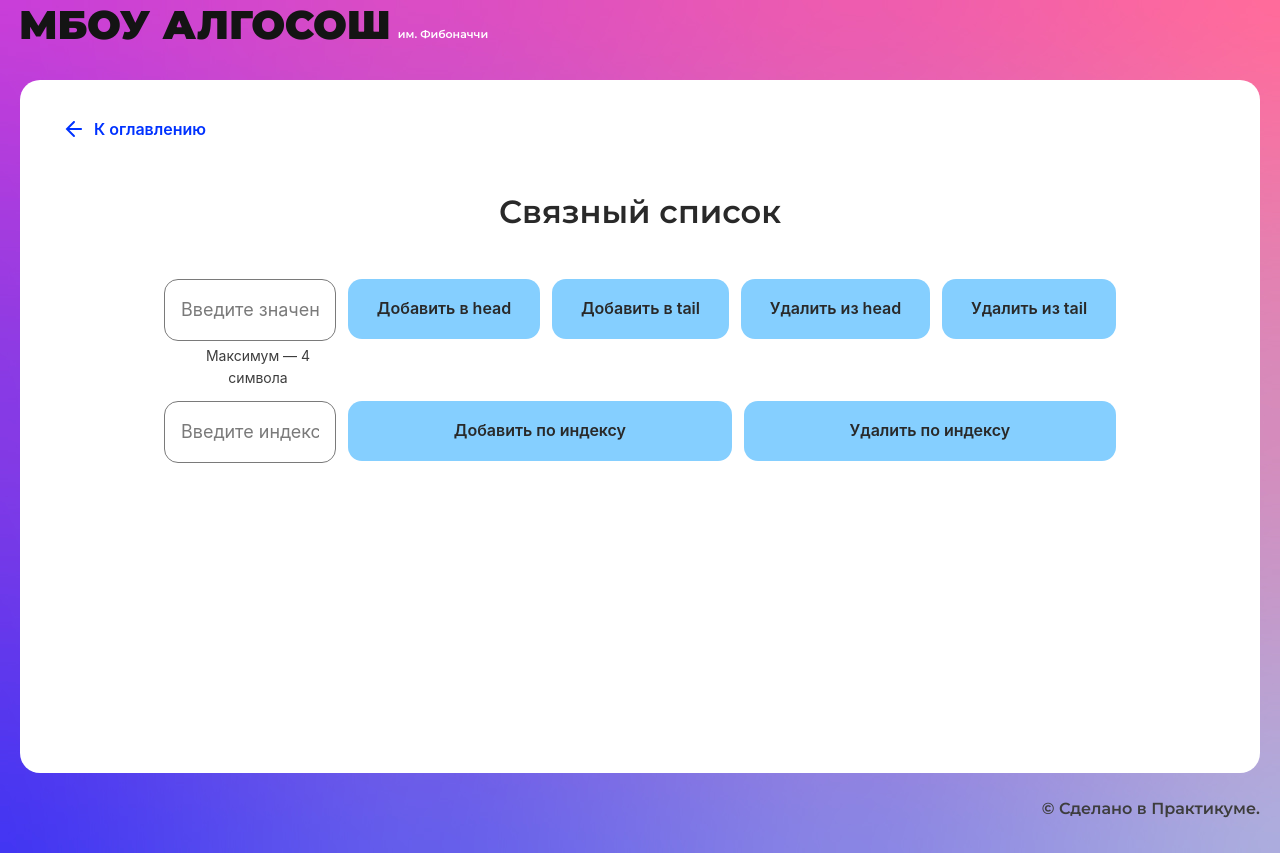
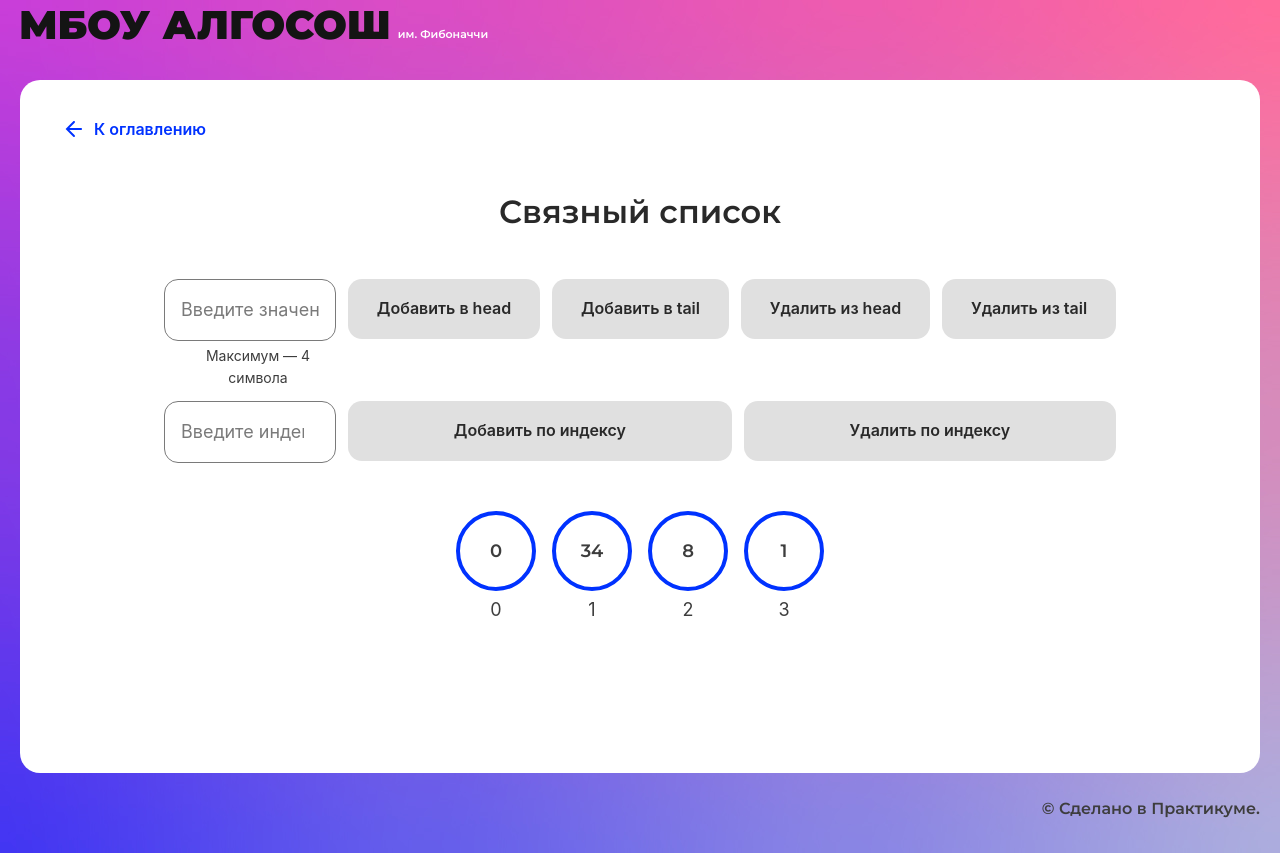
Before and after one commit to IakovZelenkov/algososh, a React (Create React App) app: page /list in a window 1280 px wide. Built offline with nearby package versions, Linux system fonts and the light colour scheme.

Commit message:
Added functionality TODO: animations, head and tail rendering

```diff
--- a/src/components/list-page/list-page.module.css
+++ b/src/components/list-page/list-page.module.css
@@ -24,7 +24,7 @@
   justify-content: center;
   gap: 64px 16px;
   margin-top: 48px;
-  max-width: 944px;
+
   flex-wrap: wrap;
 }
 
--- a/src/components/list-page/list-page.tsx
+++ b/src/components/list-page/list-page.tsx
@@ -1,20 +1,132 @@
-import React, { useRef, useState } from "react";
+import React, { useEffect, useRef, useState } from "react";
 import s from "./list-page.module.css";
 import { SolutionLayout } from "../ui/solution-layout/solution-layout";
 import { Input } from "../ui/input/input";
 import { Button } from "../ui/button/button";
 import { Circle } from "../ui/circle/circle";
-import { ElementStates } from "../../types/element-states";
+// import { ElementStates } from "../../types/element-states";
 import { SHORT_DELAY_IN_MS } from "../../constants/delays";
+import { LinkedList } from "./listUtils";
+
+export enum ElementStates {
+  Default = "default",
+  Changing = "changing",
+  Modified = "modified",
+}
+
+enum Operations {
+  Default = "default",
+  AddToHead = "addToHead",
+  AddToTail = "addToTail",
+  RemoveFromHead = "removeFromHead",
+  RemoveFromTail = "removeFromTail",
+  InsertAtIndex = "insertAtIndex",
+  RemoveAtIndex = "removeAtIndex",
+}
+
+const INITIAL_LIST = ["0", "34", "8", "1"];
 
 export const ListPage: React.FC = () => {
+  const linkedList = useRef(new LinkedList<string>());
   const [inputValue, setInputValue] = useState("");
   const [inputIndexValue, setInputIndexValue] = useState("");
   const [isChanging, setIsChanging] = useState(false);
+  const [isLoading, setIsLoading] = useState(false);
+  const [elementStates, setElementStates] = useState<ElementStates[]>([]);
+  const [lastOperation, setLastOperation] = useState<Operations>(
+    Operations.Default
+  );
+  const [listItems, setListItems] = useState<string[]>(INITIAL_LIST);
 
-  const onChange = (evt: React.ChangeEvent<HTMLInputElement>) => {
+  useEffect(() => {
+    listItems.forEach((item) => linkedList.current.append(item));
+  }, []);
+
+  const onValueChange = (evt: React.ChangeEvent<HTMLInputElement>) => {
     const newInputValue = evt.target.value;
     setInputValue(newInputValue);
+  };
+
+  const checkIsValidIndex = () => {
+    const index = parseInt(inputIndexValue, 10);
+    return index >= 0 && index < linkedList.current.getSize();
+  };
+
+  const onIndexChange = (evt: React.ChangeEvent<HTMLInputElement>) => {
+    const newInputValue = evt.target.value;
+    setInputIndexValue(newInputValue);
+  };
+
+  const updateListItems = async () => {
+    setListItems(linkedList.current.toArray());
+  };
+
+  const addToHead = async () => {
+    setIsLoading(true);
+    setLastOperation(Operations.AddToHead);
+
+    linkedList.current.prepend(inputValue);
+    updateListItems();
+
+    setIsLoading(false);
+    setLastOperation(Operations.Default);
+  };
+
+  const addToTail = async () => {
+    setIsLoading(true);
+    setLastOperation(Operations.AddToTail);
+
+    linkedList.current.append(inputValue);
+    updateListItems();
+
+    setIsLoading(false);
+    setLastOperation(Operations.Default);
+  };
+
+  const removeFromHead = async () => {
+    setIsLoading(true);
+    setLastOperation(Operations.RemoveFromHead);
+
+    linkedList.current.removeHead();
+    updateListItems();
+
+    setIsLoading(false);
+    setLastOperation(Operations.Default);
+  };
+
+  const removeFromTail = async () => {
+    setIsLoading(true);
+    setLastOperation(Operations.RemoveFromTail);
+
+    linkedList.current.removeTail();
+    updateListItems();
+
+    setIsLoading(false);
+    setLastOperation(Operations.Default);
+  };
+
+  const insertAtIndex = async () => {
+    setIsLoading(true);
+    setLastOperation(Operations.InsertAtIndex);
+
+    const index = parseInt(inputIndexValue, 10);
+    linkedList.current.insertAtIndex(inputValue, index);
+    updateListItems();
+
+    setIsLoading(false);
+    setLastOperation(Operations.Default);
+  };
+
+  const removeAtIndex = async () => {
+    setIsLoading(true);
+    setLastOperation(Operations.RemoveAtIndex);
+
+    const index = parseInt(inputIndexValue, 10);
+    linkedList.current.removeAtIndex(index);
+    updateListItems();
+
+    setIsLoading(false);
+    setLastOperation(Operations.Default);
   };
 
   return (
@@ -25,7 +137,7 @@ export const ListPage: React.FC = () => {
             <Input
               placeholder="Введите значение"
               extraClass={s.input}
-              onChange={onChange}
+              onChange={onValueChange}
               isLimitText={true}
               maxLength={4}
               value={inputValue}
@@ -33,57 +145,99 @@ export const ListPage: React.FC = () => {
             <Button
               extraClass={s.flexGrow}
               text="Добавить в head"
-              onClick={() => {}}
-              isLoader={false}
-              disabled={false}
+              onClick={addToHead}
+              isLoader={isLoading && lastOperation === Operations.AddToHead}
+              disabled={
+                (isLoading && lastOperation !== Operations.AddToHead) ||
+                !inputValue
+              }
             />
             <Button
               extraClass={s.flexGrow}
               text="Добавить в tail"
-              onClick={() => {}}
-              isLoader={false}
-              disabled={false}
+              onClick={addToTail}
+              isLoader={isLoading && lastOperation === Operations.AddToTail}
+              disabled={
+                (isLoading && lastOperation !== Operations.AddToTail) ||
+                !inputValue
+              }
             />
             <Button
               extraClass={s.flexGrow}
               text="Удалить из head"
-              onClick={() => {}}
-              isLoader={false}
-              disabled={false}
+              onClick={removeFromHead}
+              isLoader={
+                isLoading && lastOperation === Operations.RemoveFromHead
+              }
+              disabled={
+                (isLoading && lastOperation !== Operations.RemoveFromHead) ||
+                linkedList.current.getSize() === 0
+              }
             />
             <Button
               extraClass={s.flexGrow}
               text="Удалить из tail"
-              onClick={() => {}}
-              isLoader={false}
-              disabled={false}
+              onClick={removeFromTail}
+              isLoader={
+                isLoading && lastOperation === Operations.RemoveFromTail
+              }
+              disabled={
+                (isLoading && lastOperation !== Operations.RemoveFromTail) ||
+                linkedList.current.getSize() === 0
+              }
             />
           </div>
           <div className={s.wrapper}>
             <Input
               extraClass={s.input}
               placeholder="Введите индекс"
-              onChange={onChange}
-              value={inputValue}
+              type="number"
+              onChange={onIndexChange}
+              value={inputIndexValue}
             />
             <Button
               extraClass={s.flexGrow}
               text="Добавить по индексу"
-              onClick={() => {}}
-              isLoader={false}
-              disabled={false}
+              onClick={insertAtIndex}
+              isLoader={
+                isLoading && lastOperation === Operations.InsertAtIndex
+              }
+              disabled={
+                (isLoading && lastOperation !== Operations.InsertAtIndex) ||
+                !checkIsValidIndex() ||
+                !inputValue
+              }
             />
             <Button
               extraClass={s.flexGrow}
               text="Удалить по индексу"
-              onClick={() => {}}
-              isLoader={false}
-              disabled={false}
+              onClick={removeAtIndex}
+              isLoader={
+                isLoading && lastOperation === Operations.RemoveAtIndex
+              }
+              disabled={
+                (isLoading && lastOperation !== Operations.RemoveAtIndex) ||
+                !checkIsValidIndex() ||
+                !inputValue
+              }
             />
           </div>
         </div>
       </div>
-      <div className={s.items}></div>
+      <div className={s.items}>
+        {listItems.map((item, index) => {
+          return (
+            <Circle
+              key={index}
+              index={index}
+              letter={item || ""}
+              state={elementStates[index]}
+              // head={head}
+              // tail={tail}
+            />
+          );
+        })}
+      </div>
     </SolutionLayout>
   );
 };
--- a/src/components/list-page/listUtils.ts
+++ b/src/components/list-page/listUtils.ts
@@ -1,79 +1,148 @@
 export class Node<T> {
   value: T;
-  next: Node<T> | null;
+  next: Node<T> | null = null;
+
   constructor(value: T, next?: Node<T> | null) {
     this.value = value;
-    this.next = next === undefined ? null : next;
+    this.next = next ?? null;
   }
 }
 
 interface ILinkedList<T> {
   append: (element: T) => void;
-  insertAt: (element: T, position: number) => void;
+  prepend: (element: T) => void;
+  insertAtIndex: (element: T, index: number) => void;
+  removeAtIndex: (index: number) => void;
+  removeHead: () => void;
+  removeTail: () => void;
+  toArray: () => T[];
   getSize: () => number;
   print: () => void;
 }
 
 export class LinkedList<T> implements ILinkedList<T> {
-  private head: Node<T> | null;
-  private size: number;
-  constructor() {
-    this.head = null;
-    this.size = 0;
+  private _head: Node<T> | null = null;
+  private _size: number = 0;
+
+  insertAtIndex(element: T, index: number): void {
+    if (index < 0 || index > this._size) {
+      throw new Error("Enter a valid index");
     }
 
-  insertAt(element: T, index: number) {
-    if (index < 0 || index > this.size) {
-      console.log("Enter a valid index");
-      return;
-    } else {
     const newNode = new Node(element);
 
     if (index === 0) {
-        newNode.next = this.head;
-        this.head = newNode;
+      newNode.next = this._head;
+      this._head = newNode;
     } else {
-        let current = this.head;
-        let previous = null;
+      let current = this._head;
+      let previous: Node<T> | null = null;
       let currentIndex = 0;
 
       while (currentIndex < index) {
         previous = current;
-          current = current!.next;
+        current = current?.next ?? null;
         currentIndex++;
       }
 
       newNode.next = current;
-        previous!.next = newNode;
-      }
-
-      this.size++;
+      if (previous) {
+        previous.next = newNode;
       }
     }
 
-  append(element: T) {
+    this._size++;
+  }
+
+  removeAtIndex(index: number): void {
+    if (index < 0 || index >= this._size) {
+      throw new Error("Enter a valid index");
+    }
+
+    let current = this._head;
+    let previous: Node<T> | null = null;
+    let currentIndex = 0;
+
+    if (index === 0) {
+      this._head = current?.next ?? null;
+    } else {
+      while (currentIndex < index) {
+        previous = current;
+        current = current?.next ?? null;
+        currentIndex++;
+      }
+
+      if (previous && current) {
+        previous.next = current.next;
+      }
+    }
+
+    this._size--;
+  }
+
+  append(element: T): void {
     const node = new Node(element);
-    let current;
+    let current = this._head;
 
-    if (this.head === null) {
-      this.head = node;
+    if (this._head === null) {
+      this._head = node;
     } else {
-      current = this.head;
-      while (current.next) {
+      while (current?.next) {
+        current = current.next;
+      }
+      current!.next = node;
+    }
+    this._size++;
+  }
+
+  prepend(element: T): void {
+    const newNode = new Node(element);
+    newNode.next = this._head;
+    this._head = newNode;
+    this._size++;
+  }
+
+  removeHead(): void {
+    if (!this._head) return;
+    this._head = this._head.next;
+    this._size--;
+  }
+
+  removeTail(): void {
+    if (!this._head) return;
+    if (!this._head.next) {
+      this._head = null;
+    } else {
+      let current = this._head;
+      let previous: Node<T> | null = null;
+
+      while (current?.next) {
+        previous = current;
+        current = current.next;
+      }
+      previous!.next = null;
+    }
+    this._size--;
+  }
+
+  toArray(): T[] {
+    const result: T[] = [];
+    let current = this._head;
+
+    while (current) {
+      result.push(current.value);
       current = current.next;
     }
 
-      current.next = node;
-    }
-    this.size++;
+    return result;
   }
 
-  getSize() {
-    return this.size;
+  getSize(): number {
+    return this._size;
   }
 
-  print() {
-    let curr = this.head;
+  print(): void {
+    let curr = this._head;
     let res = "";
     while (curr) {
       res += `${curr.value} `;
--- a/src/components/queue-page/queue-page.tsx
+++ b/src/components/queue-page/queue-page.tsx
@@ -9,7 +9,7 @@ import { Queue } from "./queueUtils";
 import { SHORT_DELAY_IN_MS } from "../../constants/delays";
 import { MAX_QUEUE_LENGTH } from "../../constants/constants";
 
-enum Operation {
+enum Operations {
   Enqueue = "enqueue",
   Dequeue = "dequeue",
   Clear = "clear",
@@ -19,8 +19,8 @@ export const QueuePage: React.FC = () => {
   const queue = useRef(new Queue<string>(MAX_QUEUE_LENGTH));
   const [inputValue, setInputValue] = useState("");
   const [isChanging, setIsChanging] = useState(false);
-  const [lastOperation, setLastOperation] = useState<Operation>(
-    Operation.Clear
+  const [lastOperation, setLastOperation] = useState<Operations>(
+    Operations.Clear
   );
   const [activeLoadingButton, setActiveLoadingButton] = useState<
     string | null
@@ -34,7 +34,7 @@ export const QueuePage: React.FC = () => {
     setInputValue(newInputValue);
   };
 
-  const onEnqueueButtonClick = async (operation: Operation) => {
+  const onEnqueueButtonClick = async (operation: Operations) => {
     setActiveLoadingButton("Добавить");
     setLastOperation(operation);
     setIsChanging(true);
@@ -52,7 +52,7 @@ export const QueuePage: React.FC = () => {
     setActiveLoadingButton(null);
   };
 
-  const onDequeueButtonClick = async (operation: Operation) => {
+  const onDequeueButtonClick = async (operation: Operations) => {
     setActiveLoadingButton("Удалить");
     setIsChanging(true);
     setLastOperation(operation);
@@ -70,7 +70,7 @@ export const QueuePage: React.FC = () => {
     setActiveLoadingButton(null);
   };
 
-  const onClearButtonClick = (operation: Operation) => {
+  const onClearButtonClick = (operation: Operations) => {
     setLastOperation(operation);
     queue.current.clear();
     setQueueItems([...queue.current.toArray()]);
@@ -90,7 +90,7 @@ export const QueuePage: React.FC = () => {
             <Button
               text="Добавить"
               onClick={() => {
-                onEnqueueButtonClick(Operation.Enqueue);
+                onEnqueueButtonClick(Operations.Enqueue);
               }}
               isLoader={activeLoadingButton === "Добавить"}
               disabled={
@@ -103,7 +103,7 @@ export const QueuePage: React.FC = () => {
             <Button
               text="Удалить"
               onClick={() => {
-                onDequeueButtonClick(Operation.Dequeue);
+                onDequeueButtonClick(Operations.Dequeue);
               }}
               isLoader={activeLoadingButton === "Удалить"}
               disabled={queue.current.isEmpty()}
@@ -112,9 +112,9 @@ export const QueuePage: React.FC = () => {
           <Button
             text="Очистить"
             onClick={() => {
-              onClearButtonClick(Operation.Clear);
+              onClearButtonClick(Operations.Clear);
             }}
-            disabled={lastOperation === Operation.Clear}
+            disabled={lastOperation === Operations.Clear}
           />
         </div>
         <div className={s.items}>
@@ -129,16 +129,16 @@ export const QueuePage: React.FC = () => {
                 letter={item || ""}
                 state={
                   isChanging &&
-                  ((lastOperation === Operation.Enqueue && isTail) ||
-                    (lastOperation === Operation.Dequeue && isHead))
+                  ((lastOperation === Operations.Enqueue && isTail) ||
+                    (lastOperation === Operations.Dequeue && isHead))
                     ? ElementStates.Changing
                     : ElementStates.Default
                 }
                 head={
-                  isHead && lastOperation !== Operation.Clear ? "head" : ""
+                  isHead && lastOperation !== Operations.Clear ? "head" : ""
                 }
                 tail={
-                  isTail && lastOperation !== Operation.Clear ? "tail" : ""
+                  isTail && lastOperation !== Operations.Clear ? "tail" : ""
                 }
               />
             );
```
Lines whose indentation alone changed are shown as unchanged.
